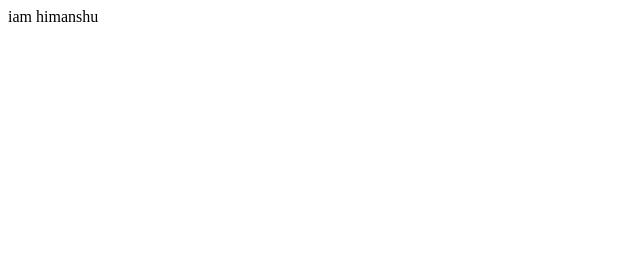
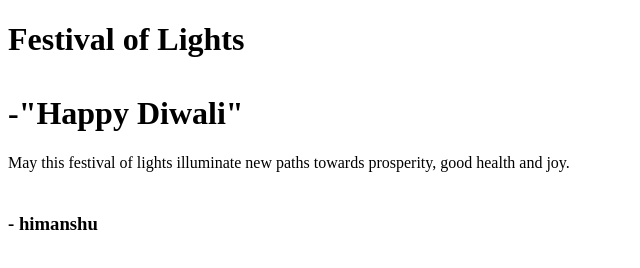
Before and after one commit to himanshu676767/happy, a plain HTML site: page index.html in a window 1280 px wide. Shown: the whole page, without its empty margins (0-640 px from the left). Drawn offline with Linux system fonts and the light colour scheme.

Commit message:
Add files via upload

```diff
--- a/index.html
+++ b/index.html
@@ -1 +1,22 @@
- iam himanshu
+<!DOCTYPE html>
+<html lang="en">
+<head>
+    <meta charset="UTF-8">
+    <meta http-equiv="X-UA-Compatible" content="IE=edge">
+    <meta name="viewport" content="width=device-width, initial-scale=1.0">
+    <title>Happy Diwali</title>
+    <link rel="stylesheet" href="index.css">
+</head>
+<body>
+    <div class="container">
+        <h1>Festival of Lights<br><br> -"Happy Diwali"</h1>
+        <div class="pot"></div>
+    </div>
+    <div class="about">
+        <p>May this festival of lights illuminate new paths towards prosperity, good health and joy.</p>
+        <h3><br>- himanshu</h3>
+        <div class="light"></div>
+    </div>
+
+</body>
+</html>
```
